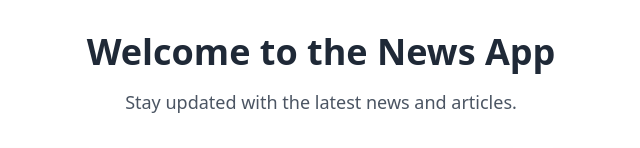
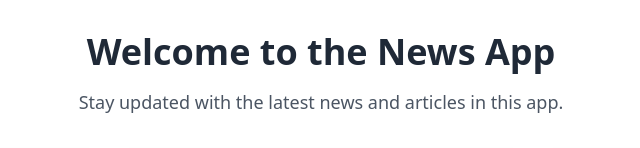
Before and after one commit to Phantom-programmer200/news_app, a Django app: page / in a window 1280 px wide. Shown: the part 96-244 px from the top of the page, without its empty margins (319-959 px from the left). Run offline with Django 5.2, Linux system fonts and the light colour scheme; some libraries are stand-ins or nearby versions.

Commit message:
changes5

```diff
--- a/templates/home.html
+++ b/templates/home.html
@@ -4,7 +4,7 @@
     Welcome to the News App
   </h1>
   <p class="text-lg text-center text-gray-600 mb-8">
-    Stay updated with the latest news and articles.
+    Stay updated with the latest news and articles in this app.
   </p>
 
   <div class="grid grid-cols-1 md:grid-cols-2 lg:grid-cols-3 gap-6">
```
